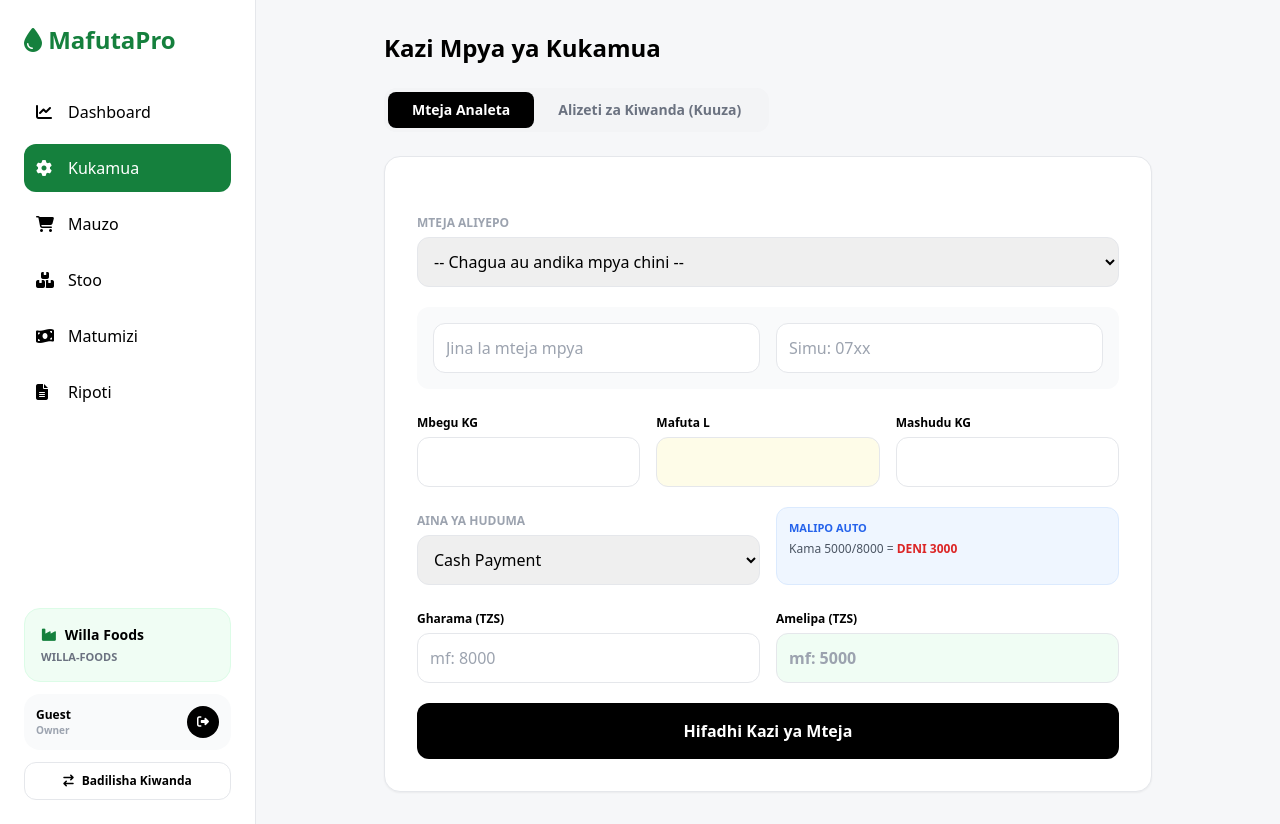
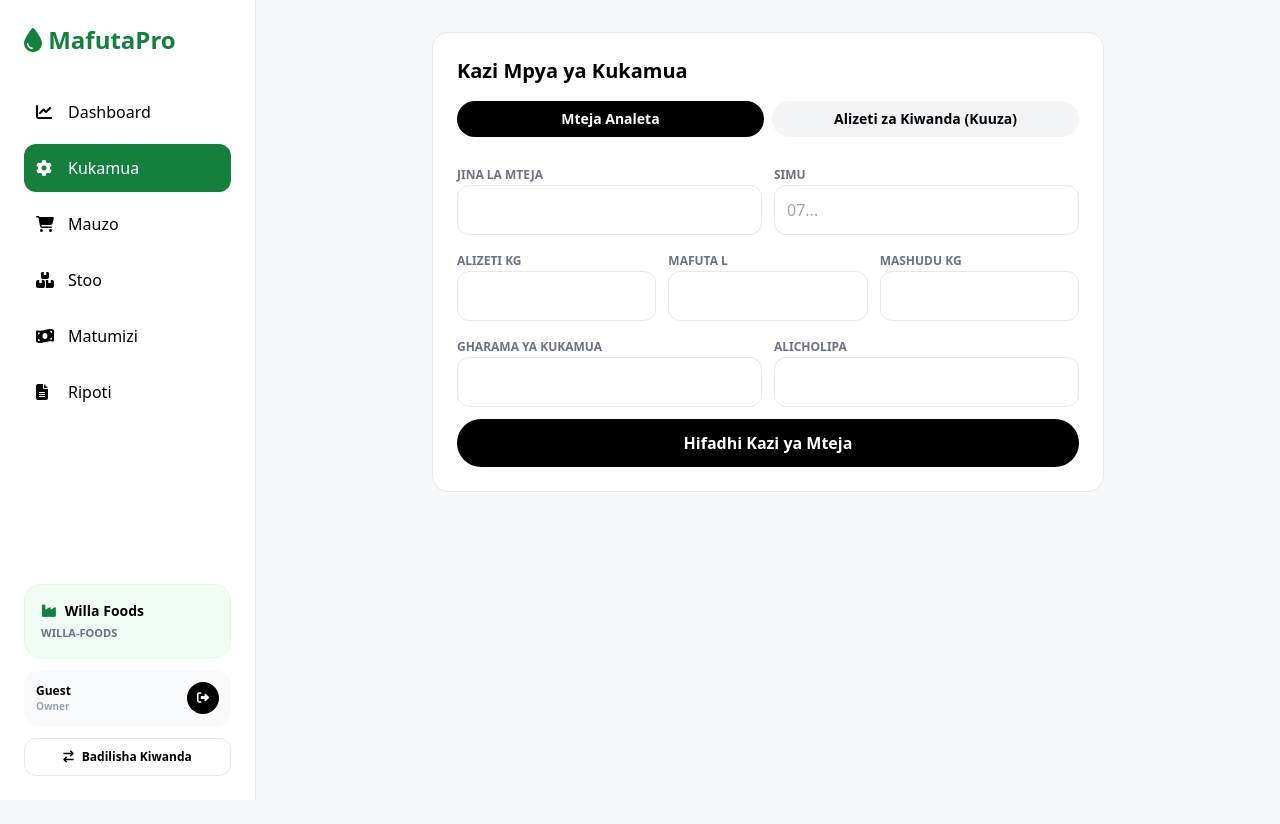
Before and after one commit to owdenlwimiko9-ux/mafutapro, a Django app: page /jobs/create/ in a window 1280 px wide. After the commit the page ends 800 px from the top, so only its background shows below. Run offline with Django 5.2, Linux system fonts and the light colour scheme; data comes from the database, SQL or seed files in the repository; data that the repository does not hold is empty; some libraries are stand-ins or nearby versions.

Commit message:
fix 500 jobs/create - new job_form + robust to_f

```diff
--- a/mill/templates/mill/job_form.html
+++ b/mill/templates/mill/job_form.html
@@ -1,80 +1,97 @@
 {% extends 'mill/base.html' %}
 {% block content %}
-<div class="max-w-3xl mx-auto">
-<h2 class="text-2xl font-black mb-6">Kazi Mpya ya Kukamua</h2>
+<div class="max-w-2xl mx-auto">
+<div class="bg-white rounded-2xl border p-6">
+<h2 class="text-xl font-black mb-4">Kazi Mpya ya Kukamua</h2>
 
-<!-- TABS -->
-<div class="flex bg-gray-100 p-1 rounded-xl mb-6 w-fit">
-<button onclick="showTab('mteja')" id="btn-mteja" class="px-6 py-2 rounded-lg bg-black text-white font-bold text-sm">Mteja Analeta</button>
-<button onclick="showTab('kiwanda')" id="btn-kiwanda" class="px-6 py-2 rounded-lg text-gray-500 font-bold text-sm">Alizeti za Kiwanda (Kuuza)</button>
+<div class="flex gap-2 mb-6">
+<button type="button" onclick="showMteja()" id="btnMteja" class="flex-1 py-2 rounded-full font-bold text-sm bg-black text-white">Mteja Analeta</button>
+<button type="button" onclick="showKiwanda()" id="btnKiwanda" class="flex-1 py-2 rounded-full font-bold text-sm bg-gray-100">Alizeti za Kiwanda (Kuuza)</button>
 </div>
 
-<!-- FORM 1: MTEJA -->
-<form method="post" action="" id="form-mteja" class="bg-white p-8 rounded-2xl shadow-sm border space-y-5">
+<!-- MTEJA FORM -->
+<form method="POST" id="formMteja" class="space-y-3">
 {% csrf_token %}
 <input type="hidden" name="form_type" value="MTEJA">
+<div class="grid grid-cols-2 gap-3">
 <div>
-<label class="text-xs font-bold text-gray-400 uppercase">Mteja Aliyepo</label>
-<select name="customer" class="w-full border border-gray-200 p-3 rounded-xl mt-1">
-<option value="">-- Chagua au andika mpya chini --</option>
-{% for c in customers %}<option value="{{c.id}}">{{c.name}} - {{c.phone}}</option>{% endfor %}
-</select>
+<label class="text-xs font-bold uppercase text-gray-500">Jina la Mteja</label>
+<input type="text" name="new_customer_name" class="w-full border rounded-xl p-3">
 </div>
-<div class="grid grid-cols-2 gap-4 bg-gray-50 p-4 rounded-xl">
-<input name="new_customer_name" placeholder="Jina la mteja mpya" class="border p-3 rounded-xl">
-<input name="new_customer_phone" placeholder="Simu: 07xx" class="border p-3 rounded-xl">
-</div>
-<div class="grid grid-cols-3 gap-4">
-<div><label class="text-xs font-bold">Mbegu KG</label><input name="seed_weight" type="number" step="0.01" required class="w-full border p-3 rounded-xl mt-1"></div>
-<div><label class="text-xs font-bold">Mafuta L</label><input name="oil_produced" type="number" step="0.01" class="w-full border p-3 rounded-xl mt-1 bg-yellow-50"></div>
-<div><label class="text-xs font-bold">Mashudu KG</label><input name="cake_produced" type="number" step="0.01" class="w-full border p-3 rounded-xl mt-1"></div>
-</div>
-<div class="grid grid-cols-2 gap-4">
 <div>
-<label class="text-xs font-bold text-gray-400 uppercase">Aina ya Huduma</label>
-<select name="service_type" class="w-full border p-3 rounded-xl mt-1">
-<option value="CASH">Cash Payment</option>
-<option value="SHARE">Oil Sharing (Mwaga)</option>
-<option value="MASHUDU">Tunabaki na Mashudu</option>
-</select>
-</div>
-<div class="bg-blue-50 p-3 rounded-xl border border-blue-100">
-<p class="text-[11px] font-bold text-blue-600 uppercase">Malipo Auto</p>
-<p class="text-xs text-gray-600 mt-1">Kama 5000/8000 = <b class="text-red-600">DENI 3000</b></p>
+<label class="text-xs font-bold uppercase text-gray-500">Simu</label>
+<input type="text" name="new_customer_phone" class="w-full border rounded-xl p-3" placeholder="07...">
 </div>
 </div>
-<div class="grid grid-cols-2 gap-4">
-<div><label class="text-xs font-bold">Gharama (TZS)</label><input name="service_cost" type="number" placeholder="mf: 8000" required class="w-full border p-3 rounded-xl mt-1"></div>
-<div><label class="text-xs font-bold">Amelipa (TZS)</label><input name="amount_paid" type="number" placeholder="mf: 5000" required class="w-full border p-3 rounded-xl mt-1 bg-green-50 font-bold"></div>
+<div class="grid grid-cols-3 gap-3">
+<div>
+<label class="text-xs font-bold uppercase text-gray-500">Alizeti KG</label>
+<input type="number" step="0.01" name="seed_weight" class="w-full border rounded-xl p-3 font-bold" required>
 </div>
-<button class="w-full bg-black text-white py-4 rounded-xl font-bold">Hifadhi Kazi ya Mteja</button>
+<div>
+<label class="text-xs font-bold uppercase text-gray-500">Mafuta L</label>
+<input type="number" step="0.01" name="oil_produced" class="w-full border rounded-xl p-3 font-bold">
+</div>
+<div>
+<label class="text-xs font-bold uppercase text-gray-500">Mashudu KG</label>
+<input type="number" step="0.01" name="cake_produced" class="w-full border rounded-xl p-3">
+</div>
+</div>
+<div class="grid grid-cols-2 gap-3">
+<div>
+<label class="text-xs font-bold uppercase text-gray-500">Gharama ya Kukamua</label>
+<input type="number" step="0.01" name="service_cost" class="w-full border rounded-xl p-3 font-bold" required>
+</div>
+<div>
+<label class="text-xs font-bold uppercase text-gray-500">Alicholipa</label>
+<input type="number" step="0.01" name="amount_paid" class="w-full border rounded-xl p-3 font-bold" required>
+</div>
+</div>
+<button class="w-full bg-black text-white py-3 rounded-full font-black">Hifadhi Kazi ya Mteja</button>
 </form>
 
-<!-- FORM 2: KIWANDA -->
-<form method="post" action="" id="form-kiwanda" class="bg-white p-8 rounded-2xl shadow-sm border space-y-5 hidden">
+<!-- KIWANDA FORM -->
+<form method="POST" id="formKiwanda" class="space-y-3 hidden">
 {% csrf_token %}
 <input type="hidden" name="form_type" value="KIWANDA">
-<div class="bg-yellow-50 border border-yellow-200 p-3 rounded-xl text-sm">Hii ni alizeti zako mwenyewe - ukasaga ili uuze mafuta. Itaingia moja kwa moja kwenye <b>Stock ya Mafuta ya Kuuza</b></div>
-<div class="grid grid-cols-3 gap-4">
-<div><label class="text-xs font-bold">Alizeti Zako KG</label><input name="seed_weight_owner" type="number" step="0.01" required class="w-full border p-3 rounded-xl mt-1"></div>
-<div><label class="text-xs font-bold">Mafuta L</label><input name="oil_produced_owner" type="number" step="0.01" required class="w-full border p-3 rounded-xl mt-1 bg-yellow-50 font-bold"></div>
-<div><label class="text-xs font-bold">Mashudu KG</label><input name="cake_produced_owner" type="number" step="0.01" class="w-full border p-3 rounded-xl mt-1"></div>
+<p class="text-xs bg-amber-50 border border-amber-200 p-3 rounded-xl">Hii ni alizeti zako mwenyewe - ukasaga ili uuze mafuta. Itaingia moja kwa moja kwenye Stock ya Mafuta ya Kuuza</p>
+<div class="grid grid-cols-3 gap-3">
+<div>
+<label class="text-xs font-bold uppercase text-gray-500">Alizeti Zako KG</label>
+<input type="number" step="0.01" name="seed_weight_owner" class="w-full border rounded-xl p-3 font-bold" required>
 </div>
-<div><label class="text-xs font-bold">Gharama ya Kununua Alizeti (TZS)</label><input name="buying_cost" type="number" placeholder="mf: 150000" class="w-full border p-3 rounded-xl mt-1"></div>
-<button class="w-full bg-yellow-500 text-black py-4 rounded-xl font-black">Hifadhi - Ingiza Kwenye Stock ya Kuuza</button>
+<div>
+<label class="text-xs font-bold uppercase text-gray-500">Mafuta L</label>
+<input type="number" step="0.01" name="oil_produced_owner" class="w-full border rounded-xl p-3 font-bold" required>
+</div>
+<div>
+<label class="text-xs font-bold uppercase text-gray-500">Mashudu KG</label>
+<input type="number" step="0.01" name="cake_produced_owner" class="w-full border rounded-xl p-3">
+</div>
+</div>
+<div>
+<label class="text-xs font-bold uppercase text-gray-500">Gharama ya Kununua Alizeti (TZS) *</label>
+<input type="text" name="buying_cost" class="w-full border rounded-xl p-3 font-bold" placeholder="150000" required>
+<p class="text-[11px] text-gray-500 mt-1">Andika namba tu, mf: 150000</p>
+</div>
+<button class="w-full bg-orange-500 text-white py-3 rounded-full font-black">Hifadhi Kiwanda - Ingiza Kwenye Stock ya Kuuza</button>
 </form>
 
 </div>
+</div>
 
 <script>
-function showTab(tab){
-  document.getElementById('form-mteja').classList.add('hidden');
-  document.getElementById('form-kiwanda').classList.add('hidden');
-  document.getElementById('btn-mteja').className = "px-6 py-2 rounded-lg text-gray-500 font-bold text-sm";
-  document.getElementById('btn-kiwanda').className = "px-6 py-2 rounded-lg text-gray-500 font-bold text-sm";
-  document.getElementById('form-'+tab).classList.remove('hidden');
-  document.getElementById('btn-'+tab).className = "px-6 py-2 rounded-lg bg-black text-white font-bold text-sm";
-  if(tab=='kiwanda') document.getElementById('btn-kiwanda').className = "px-6 py-2 rounded-lg bg-yellow-400 text-black font-bold text-sm";
+function showMteja(){
+  document.getElementById('formMteja').classList.remove('hidden');
+  document.getElementById('formKiwanda').classList.add('hidden');
+  document.getElementById('btnMteja').className='flex-1 py-2 rounded-full font-bold text-sm bg-black text-white';
+  document.getElementById('btnKiwanda').className='flex-1 py-2 rounded-full font-bold text-sm bg-gray-100';
+}
+function showKiwanda(){
+  document.getElementById('formKiwanda').classList.remove('hidden');
+  document.getElementById('formMteja').classList.add('hidden');
+  document.getElementById('btnKiwanda').className='flex-1 py-2 rounded-full font-bold text-sm bg-black text-white';
+  document.getElementById('btnMteja').className='flex-1 py-2 rounded-full font-bold text-sm bg-gray-100';
 }
 </script>
 {% endblock %}
```
